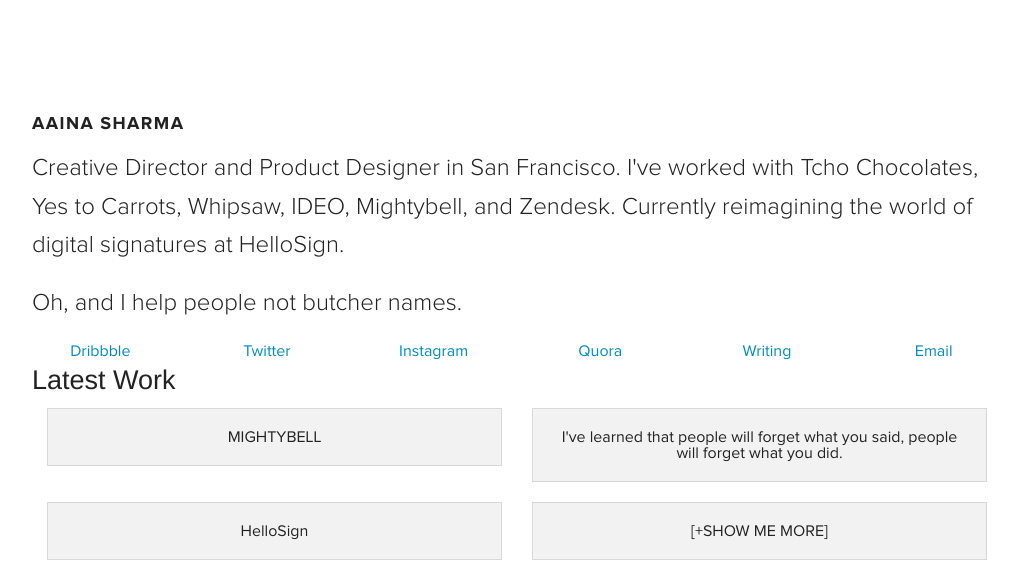
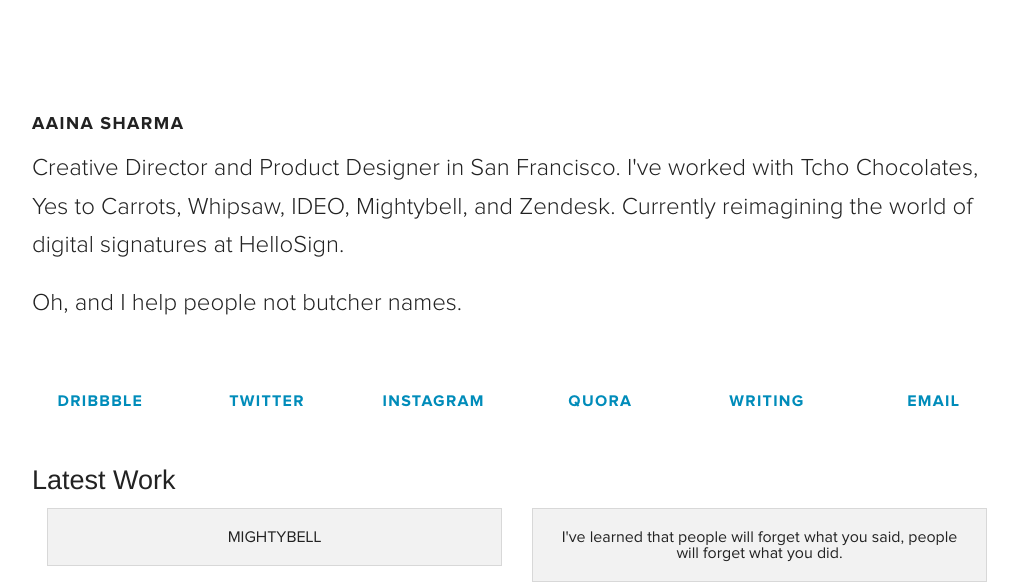
Before and after one commit to aaina/aaina, a PHP site: page / in a window 1280 px wide. Shown: the top 587 px of the page, without its empty margins (123-1141 px from the left). Run offline with PHP 8.4, Linux system fonts and the light colour scheme.

Commit message:
Add links styling

```diff
--- a/css/style.css
+++ b/css/style.css
@@ -28,3 +28,11 @@ div.main-container p {
     font-family: "Proxima Nova Light", Helvetica, sans-serif;
     font-size: 24px;
 }
+div.links {
+    padding-top: 50px;
+    padding-bottom: 50px;
+    font-family: "Proxima Nova Bold", Helvetica, sans-serif;
+    font-size: 16px;
+    letter-spacing: 0.08em;
+    text-transform: uppercase;
+}
--- a/index.html
+++ b/index.html
@@ -12,7 +12,8 @@
   <body>
 
     <div class="main-container">
-      <div class="row">
+
+      <div class="main-header row">
         <div class="small-12 columns">
           <h1>Aaina Sharma</h1>
         </div>
@@ -22,7 +23,7 @@
         </div>
       </div>
 
-      <div class="row text-center">
+      <div class="links row text-center">
         <div class="small-6 medium-2 columns">
           <span class="link"><a href="">Dribbble</a></span>
         </div>
```
